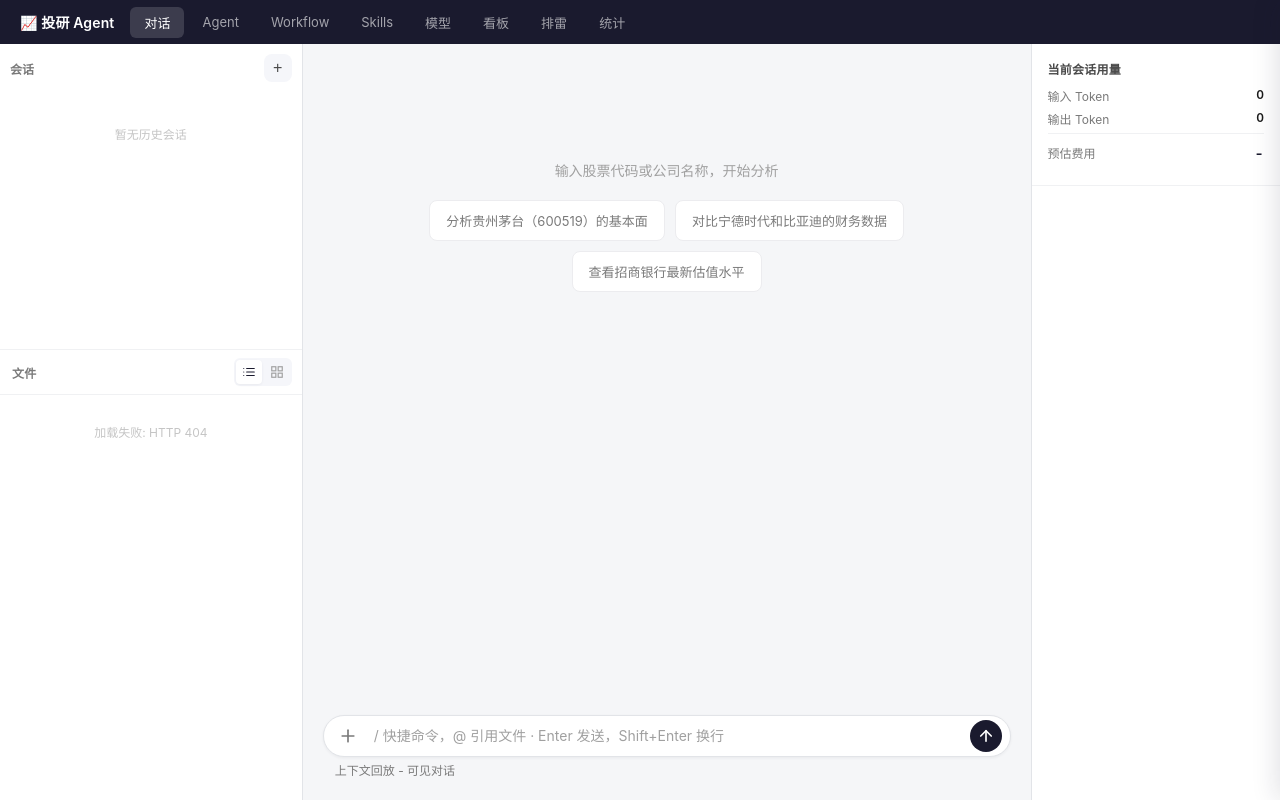
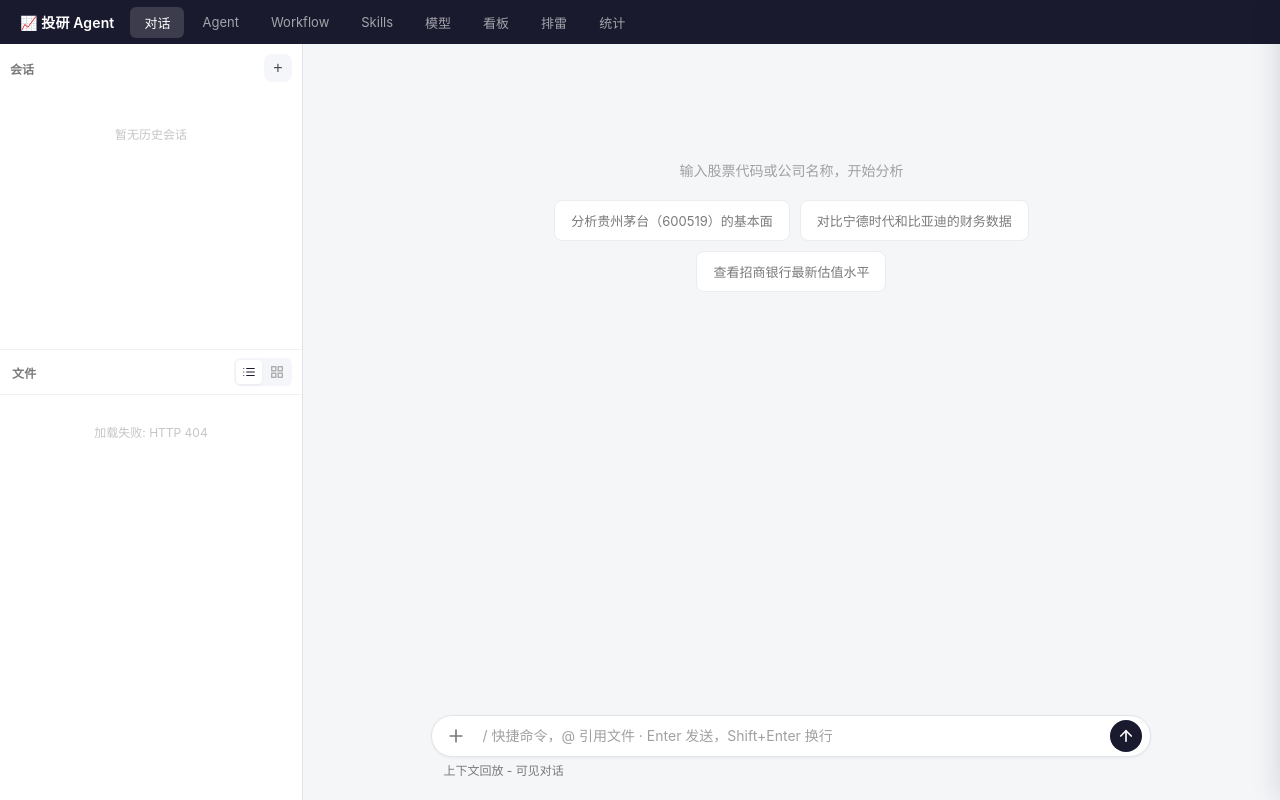
Before and after one commit to hello-lan/investment_agent, a FastAPI app: page / in a window 1280 px wide. Run offline with FastAPI, Linux system fonts and the light colour scheme; data that the repository does not hold is empty; some libraries are stand-ins or nearby versions.

Commit message:
refactor: 移除不必要的成本统计逻辑，优化任务管理器和前端界面，增强用户体验和代码可维护性

```diff
--- a/investment_agent/app/static/css/main.css
+++ b/investment_agent/app/static/css/main.css
@@ -61,11 +61,10 @@
   /* Transitions */
   --ease: 0.15s ease;
 
-  /* Layout — 三栏固定比例（源自原 340 / 剩余 / 280，约 17:41:14） */
+  /* Layout — 左栏与对话区。原三栏 17:41:14，右栏宽度并入对话区，左栏占比不变 */
   --layout-left-fr: 17;
-  --layout-main-fr: 41;
-  --layout-right-fr: 14;
-  --left-panel-width: calc(100% * var(--layout-left-fr) / (var(--layout-left-fr) + var(--layout-main-fr) + var(--layout-right-fr)));
+  --layout-main-fr: 55;
+  --left-panel-width: calc(100% * var(--layout-left-fr) / (var(--layout-left-fr) + var(--layout-main-fr)));
 }
 
 /* ========================================
@@ -144,10 +143,13 @@ body.left-split-resizing {
 .main { flex: var(--layout-main-fr) 1 0; min-width: 0; display: flex; flex-direction: column; overflow: hidden; position: relative; }
 .main.drag-over::after { content: '拖放文件到此处上传'; position: absolute; inset: 0; background: rgba(238,240,247,0.95); border: 2px dashed var(--c-accent); border-radius: var(--r-lg); display: flex; align-items: center; justify-content: center; font-size: var(--fs-lg); color: var(--c-accent-text); font-weight: 500; z-index: 20; pointer-events: none; }
 
-.center-header { padding: 8px 20px; background: var(--c-surface); border-bottom: 1px solid var(--c-divider); font-size: var(--fs-sm); color: var(--c-text-3); }
+.center-header { display: flex; align-items: center; justify-content: space-between; gap: 16px; padding: 8px 20px; background: var(--c-surface); border-bottom: 1px solid var(--c-divider); font-size: var(--fs-sm); color: var(--c-text-3); }
 .center-header strong { color: var(--c-text-1); font-weight: 600; }
+.center-header .center-header-meta { min-width: 0; overflow: hidden; text-overflow: ellipsis; white-space: nowrap; }
 .center-header .center-model { color: var(--c-text-4); }
 .center-header .center-model strong { color: var(--c-text-2); }
+.center-header .center-header-usage { flex-shrink: 0; display: flex; align-items: center; gap: 6px; font-variant-numeric: tabular-nums; }
+.center-header .center-usage-sep { color: var(--c-text-4); }
 
 /* ---- Messages ---- */
 .messages { flex: 1; overflow-y: auto; padding: 20px 20px 28px; display: flex; flex-direction: column; gap: 12px; position: relative; background: var(--c-bg); }
@@ -375,24 +377,6 @@ body.left-split-resizing {
 }
 .btn-stop:hover { background: #a93226; }
 .btn-stop:active { transform: scale(0.95); }
-
-/* ========================================
-   Right Panel
-   ======================================== */
-.right-panel { flex: var(--layout-right-fr) 1 0; min-width: 0; background: var(--c-surface); border-left: 1px solid var(--c-border); display: flex; flex-direction: column; overflow: hidden; }
-
-/* ---- Usage Stats ---- */
-.usage-panel { padding: 16px; border-bottom: 1px solid var(--c-divider); }
-.usage-panel h4 { font-size: var(--fs-sm); font-weight: 600; margin-bottom: 10px; color: var(--c-text-2); letter-spacing: 0.02em; }
-.stat-row { display: flex; justify-content: space-between; margin-bottom: 6px; font-size: var(--fs-sm); color: var(--c-text-3); }
-.stat-val { font-weight: 600; color: var(--c-text-1); font-variant-numeric: tabular-nums; }
-.usage-panel .total-row { border-top: 1px solid var(--c-divider); margin-top: 4px; padding-top: 10px; }
-.usage-panel .total-row .stat-val { color: var(--c-primary); font-size: 15px; }
-
-/* ---- Agent Context ---- */
-.agent-context { padding: 10px 16px; background: var(--c-primary-lighter); border-bottom: 1px solid var(--c-divider); font-size: var(--fs-sm); color: var(--c-text-3); }
-.agent-context .agent-name { font-weight: 600; color: var(--c-text-1); font-size: var(--fs-base); }
-.agent-context .agent-detail { margin-top: 2px; line-height: var(--lh-base); }
 
 /* ---- History Panel (ChatGPT / Claude style) ---- */
 .history-panel { display: flex; flex-direction: column; overflow: hidden; }
--- a/investment_agent/app/static/js/chat.js
+++ b/investment_agent/app/static/js/chat.js
@@ -1,4 +1,4 @@
-let currentSessionId=null,currentTaskId=null,currentEventSource=null,totalInputTokens=0,totalOutputTokens=0,totalCacheReadTokens=0,totalCacheCreationTokens=0,totalCostUsd=0,totalCurrency='USD',currentAgentId=null,currentModelId=null,currentContextMode='chat',currentFile=null,currentStreamState=null;
+let currentSessionId=null,currentTaskId=null,currentEventSource=null,totalInputTokens=0,totalOutputTokens=0,currentAgentId=null,currentModelId=null,currentContextMode='chat',currentFile=null,currentStreamState=null;
 let allSessions=[],agentMap={},modelMap={},modelList=[];
 let userScrolledUp=false, hasNewContentSinceScroll=false;
 
@@ -245,23 +245,12 @@ function _showSpinner(containerId, text){
 
 /* ====== Agent list ====== */
 
-function _agentSkillsCount(agent){
-  try {
-    return Array.isArray(agent.skills) ? agent.skills.length : JSON.parse(agent.skills || '[]').length;
-  } catch(e){
-    return 0;
-  }
-}
-
 async function loadAgents(){
   try {
     const agents = await fetch('/api/agents').then(r => r.json());
     Object.keys(agentMap).forEach(k => { delete agentMap[k]; });
     agents.forEach((a) => { agentMap[a.id] = a; });
-    if (!agents.length) {
-      document.getElementById('agentContext').style.display = 'none';
-      return agents;
-    }
+    if (!agents.length) return agents;
     if (!currentAgentId && agents[0]) {
       selectAgent(agents[0].id, true);
     } else if (currentAgentId && agentMap[currentAgentId]) {
@@ -277,10 +266,6 @@ async function loadAgents(){
 function resetUsageStats(){
   totalInputTokens = 0;
   totalOutputTokens = 0;
-  totalCacheReadTokens = 0;
-  totalCacheCreationTokens = 0;
-  totalCostUsd = 0;
-  totalCurrency = 'USD';
   updateStats();
 }
 
@@ -315,18 +300,6 @@ function _refreshAgentModelUI(){
     nameEl.textContent = agent.name;
   }
   if (modelEl) modelEl.textContent = _effectiveModelLabel();
-
-  const ctx = document.getElementById('agentContext');
-  if (ctx) {
-    ctx.style.display = '';
-    document.getElementById('ctxAgentName').textContent = agent.name;
-    const skillsCount = _agentSkillsCount(agent);
-    const modelLabel = currentModelId
-      ? (_effectiveModelLabel() + '（覆盖）')
-      : _agentBoundModelLabel(agent);
-    document.getElementById('ctxAgentDetail').textContent =
-      '模型 ' + modelLabel + ' · 挂载 ' + skillsCount + ' 个 Skill';
-  }
 }
 
 function selectAgent(id, silent){
@@ -485,16 +458,11 @@ async function loadSession(sid){
       if (m.role === 'user') appendUserMsg(m.content);
       else if (m.role === 'assistant') appendAssistantMsg(m.content);
     });
-    // 设置会话累计 token 统计
     const sess = data.session || {};
     currentContextMode = sess.context_mode === 'full' ? 'full' : 'chat';
     updateContextModeChip();
     totalInputTokens = sess.input_tokens || 0;
     totalOutputTokens = sess.output_tokens || 0;
-    totalCacheReadTokens = sess.cache_read_tokens || 0;
-    totalCacheCreationTokens = sess.cache_creation_tokens || 0;
-    totalCostUsd = sess.cost_usd || 0;
-    totalCurrency = sess.currency || 'USD';
     updateStats();
     setRunning(false);
     loadSessions();
@@ -684,38 +652,11 @@ function showThinking(){
 
 function removeThinking(){ const el = document.getElementById('thinking'); if (el) el.remove(); }
 
-function updateStats(override){
-  const inp = override?.input ?? totalInputTokens;
-  const out = override?.output ?? totalOutputTokens;
-  const cost = override?.cost ?? totalCostUsd;
-  const cacheRead = override?.cacheRead ?? totalCacheReadTokens;
-  const cacheCreation = override?.cacheCreation ?? totalCacheCreationTokens;
-  const currency = override?.currency ?? totalCurrency;
-  document.getElementById('statInput').textContent = inp.toLocaleString();
-  document.getElementById('statOutput').textContent = out.toLocaleString();
-
-  // 缓存命中
-  const cacheReadRow = document.getElementById('statCacheReadRow');
-  const cacheReadVal = document.getElementById('statCacheRead');
-  if (cacheRead > 0) {
-    if (cacheReadRow) cacheReadRow.style.display = '';
-    if (cacheReadVal) cacheReadVal.textContent = cacheRead.toLocaleString();
-  } else {
-    if (cacheReadRow) cacheReadRow.style.display = 'none';
-  }
-
-  // 缓存未命中（写入）
-  const cacheMissRow = document.getElementById('statCacheMissRow');
-  const cacheMissVal = document.getElementById('statCacheMiss');
-  if (cacheCreation > 0) {
-    if (cacheMissRow) cacheMissRow.style.display = '';
-    if (cacheMissVal) cacheMissVal.textContent = cacheCreation.toLocaleString();
-  } else {
-    if (cacheMissRow) cacheMissRow.style.display = 'none';
-  }
-
-  const symbol = currency === 'CNY' ? '¥' : '$';
-  document.getElementById('statCost').textContent = cost > 0 ? symbol + cost.toFixed(4) : '-';
+function updateStats(){
+  const inputEl = document.getElementById('statInput');
+  const outputEl = document.getElementById('statOutput');
+  if (inputEl) inputEl.textContent = totalInputTokens.toLocaleString();
+  if (outputEl) outputEl.textContent = totalOutputTokens.toLocaleString();
 }
 
 function setRunning(r){
@@ -817,14 +758,6 @@ function _handleStreamEvent(ev, state){
     } else { removeThinking(); }
     totalInputTokens += (ev.usage?.input_tokens || 0);
     totalOutputTokens += (ev.usage?.output_tokens || 0);
-    // 缓存统计：优先使用事件中嵌入的信息（由 task_manager 注入），fallback 到 usage
-    totalCacheReadTokens += (ev.cache_read_tokens || ev.usage?.cache_read_tokens || 0);
-    totalCacheCreationTokens += (ev.cache_creation_tokens || ev.usage?.cache_creation_tokens || 0);
-    // 费用：由 task_manager 注入，累加到当前会话总计
-    if (ev.cost != null) {
-      totalCostUsd += Number(ev.cost);
-      totalCurrency = ev.currency || 'USD';
-    }
     updateStats(); finishStream();
   } else if (ev.type === 'interrupted'){
     _finalizeAssistantRender(s);
--- a/investment_agent/app/templates/index.html
+++ b/investment_agent/app/templates/index.html
@@ -44,8 +44,15 @@
 
   <main class="main">
     <div class="center-header" id="centerHeader" style="display:none">
-      当前 Agent：<strong id="centerAgentName"></strong>
-      <span class="center-model"> · 模型 <strong id="centerModelName"></strong></span>
+      <div class="center-header-meta">
+        当前 Agent：<strong id="centerAgentName"></strong>
+        <span class="center-model"> · 模型 <strong id="centerModelName"></strong></span>
+      </div>
+      <div class="center-header-usage">
+        <span>输入 <strong id="statInput">0</strong></span>
+        <span class="center-usage-sep">·</span>
+        <span>输出 <strong id="statOutput">0</strong></span>
+      </div>
     </div>
     <div class="messages" id="messages">
       <div id="welcome" class="welcome">
@@ -88,22 +95,6 @@
     </div>
   </main>
 
-  <aside class="right-panel">
-    <div class="usage-panel">
-      <h4>当前会话用量</h4>
-      <div class="stat-row"><span>输入 Token</span><span class="stat-val" id="statInput">0</span></div>
-      <div class="stat-row"><span>输出 Token</span><span class="stat-val" id="statOutput">0</span></div>
-      <div class="stat-row" id="statCacheReadRow" style="display:none"><span>　缓存命中</span><span class="stat-val" id="statCacheRead">0</span></div>
-      <div class="stat-row" id="statCacheMissRow" style="display:none"><span>　缓存未命中</span><span class="stat-val" id="statCacheMiss">0</span></div>
-      <div class="stat-row total-row"><span>预估费用</span><span class="stat-val" id="statCost">-</span></div>
-    </div>
-
-    <div class="agent-context" id="agentContext" style="display:none">
-      <div class="agent-name" id="ctxAgentName"></div>
-      <div class="agent-detail" id="ctxAgentDetail"></div>
-    </div>
-  </aside>
-
 </div>
 
 <div class="file-drawer-overlay" id="fileDrawerOverlay" hidden></div>
```
Also changed, not shown: investment_agent/app/task_manager.py (+4 -17 lines).
